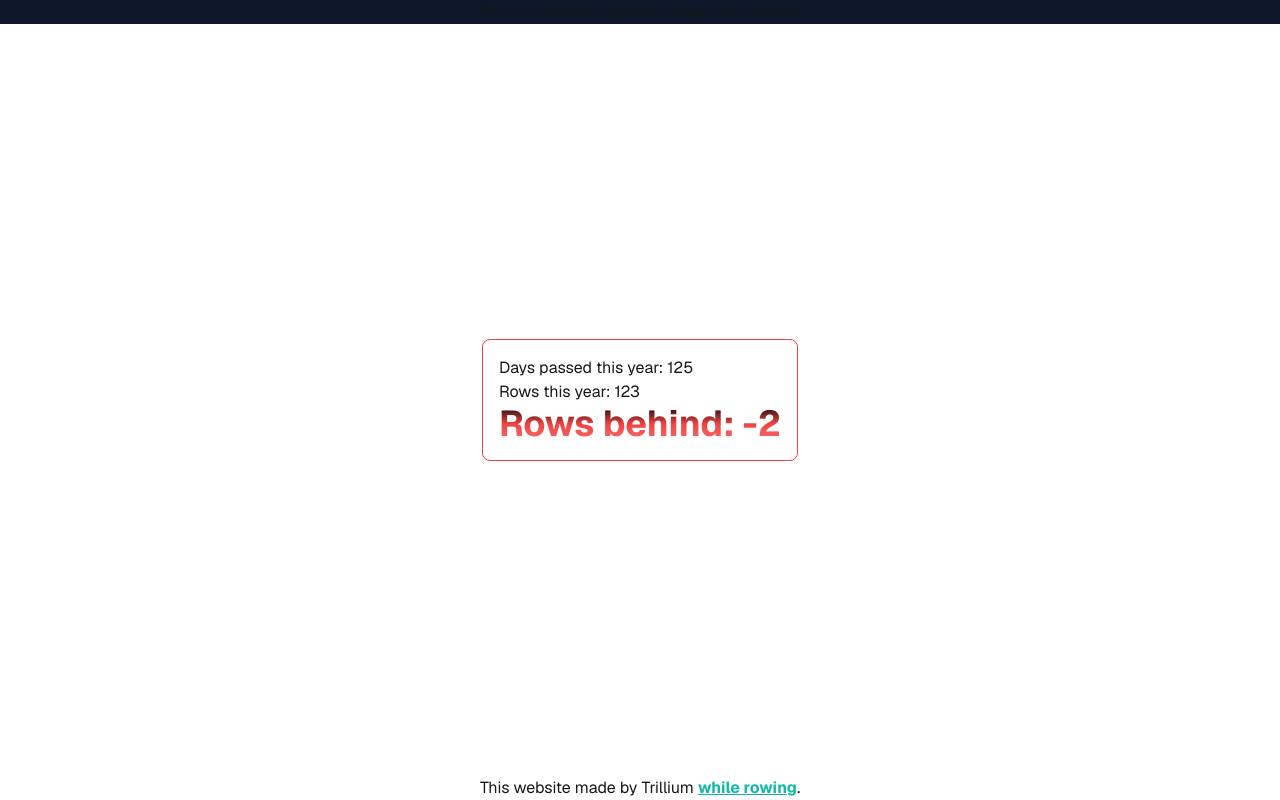
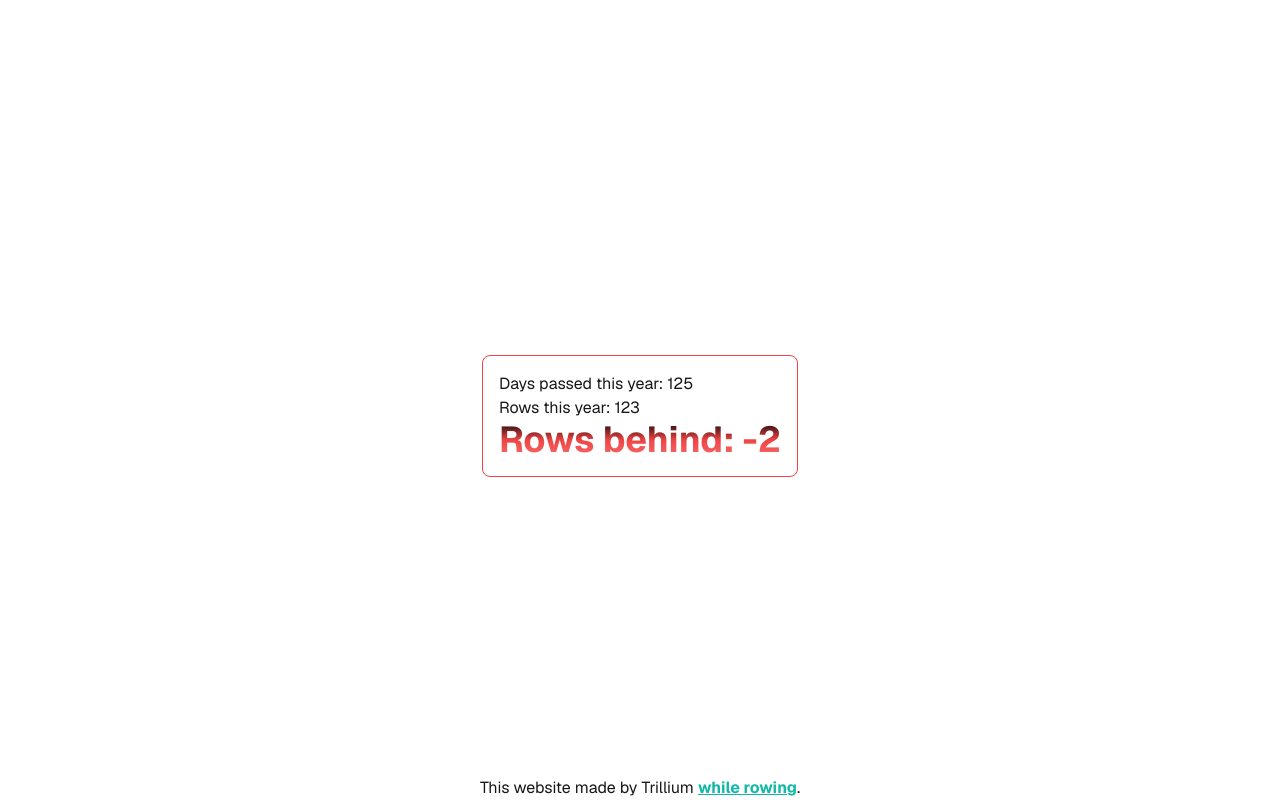
Before and after one commit to trillium/row_tracker, a Next.js app: page / in a window 1280 px wide. Built offline with nearby package versions, Linux system fonts and the light colour scheme.

Commit message:
feat: Update navbar to use Link element

```diff
--- a/src/components/ui/navbar.tsx
+++ b/src/components/ui/navbar.tsx
@@ -1,9 +1,23 @@
-// import Link from "next/link";
+import Link from "next/link";
 
 export default function Navbar() {
   return (
-    <nav className="bg-slate-900 flex flex-wrap items-center justify-center">
-      <p>This is a medium quality introduction navbar</p>
-    </nav>
+    <div className="w-screen flex items-center justify-center">
+      <nav className="max-w-screen-lg flex flex-grow space-between items-center justify-between p-4">
+        <Link href="/" className="text-white hover:text-gray-300">
+          Home
+        </Link>
+        <ul className="flex justify-end space-between w-full space-x-4">
+          <li>
+            <Link
+              href="/while_rowing"
+              className="text-white hover:text-gray-300"
+            >
+              While Rowing
+            </Link>
+          </li>
+        </ul>
+      </nav>
+    </div>
   );
 }
```
